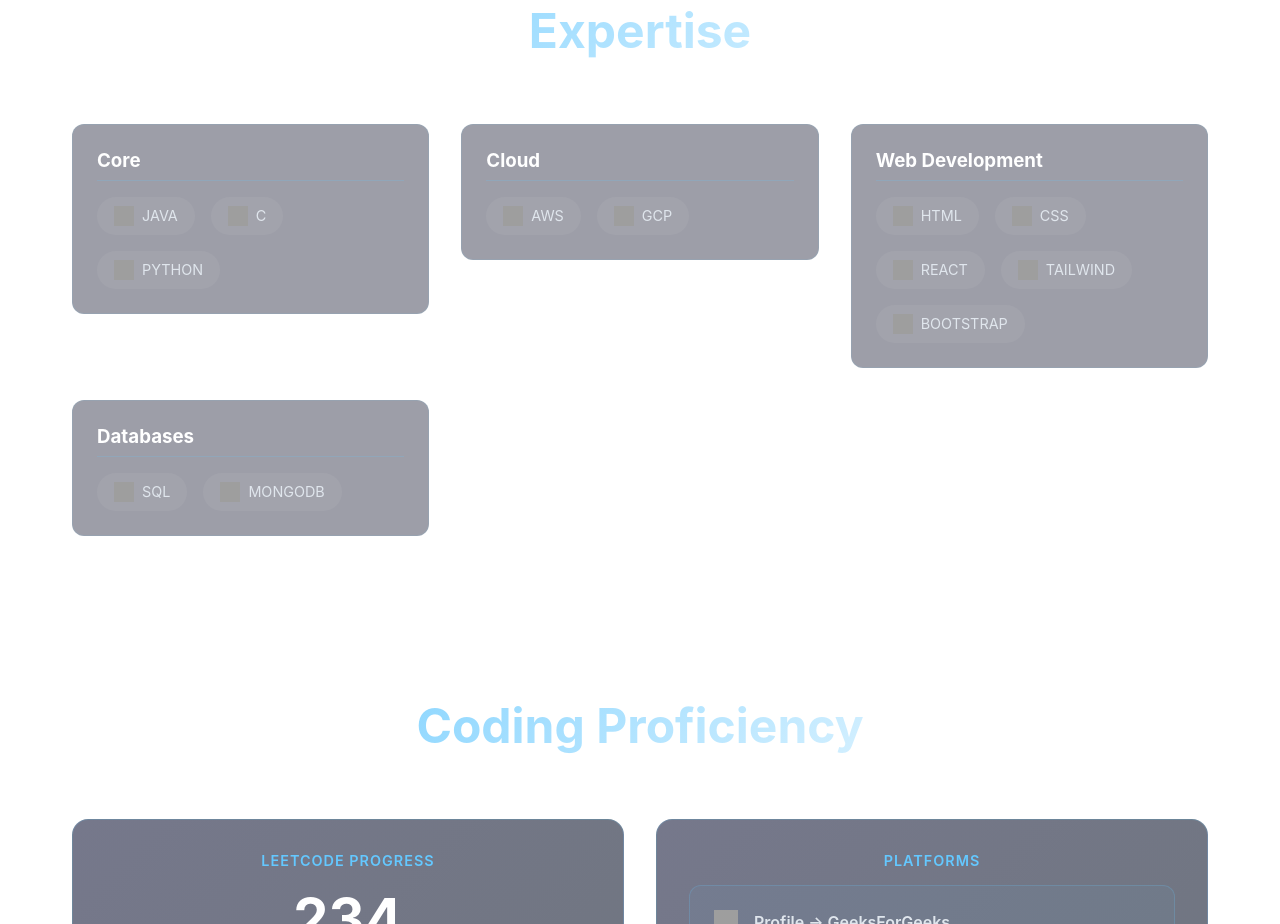
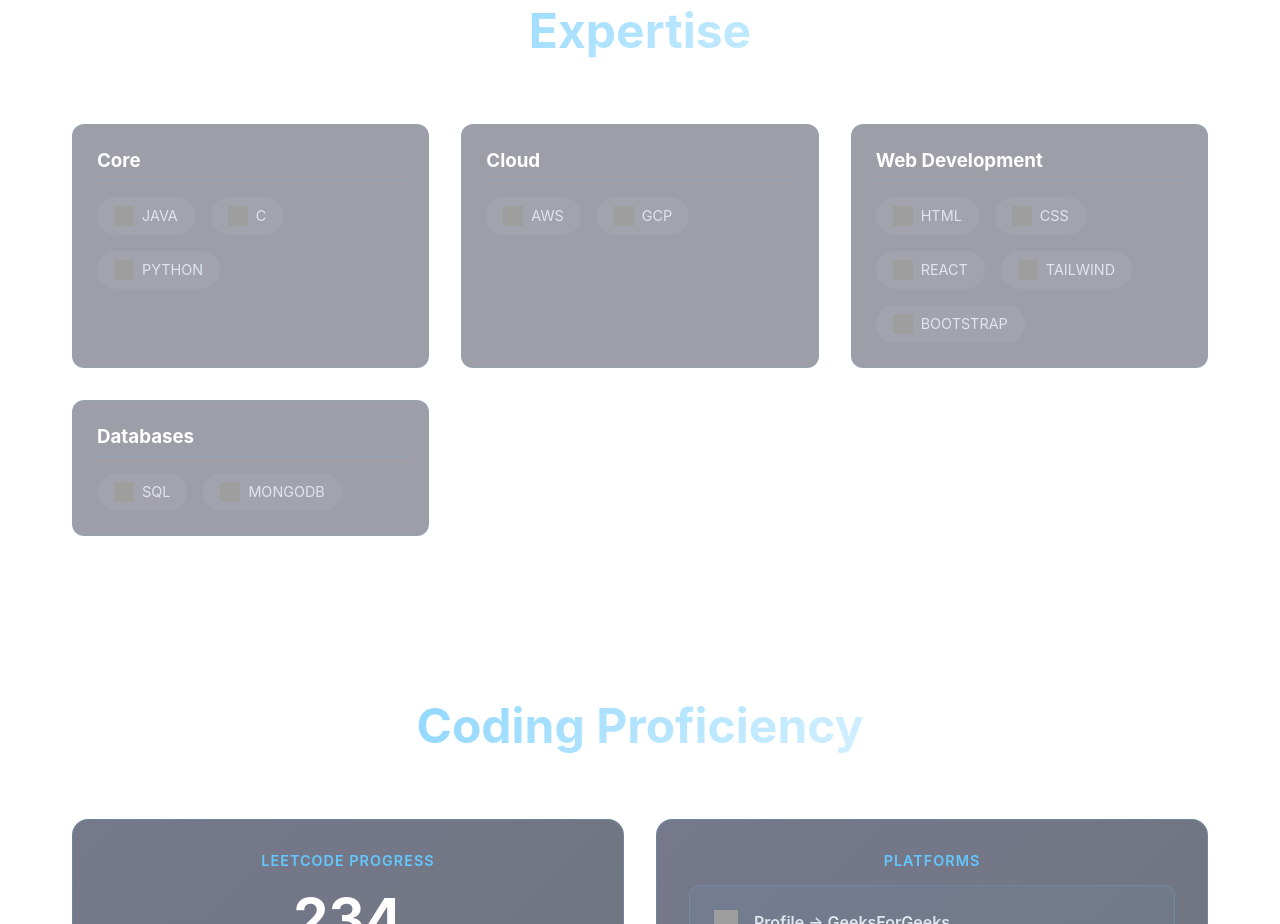
Before and after one commit to abishekhariharan076/Portfolio, a React (Vite) app: page / in a window 1280 px wide. Shown: the part 2440-3364 px from the top of the page. Built offline with nearby package versions, Linux system fonts and the light colour scheme; no server answers; grey boxes are pictures that could not be loaded.

Commit message:
style: uniform expertise cards layout

```diff
--- a/src/App.css
+++ b/src/App.css
@@ -50,7 +50,7 @@
   display: grid;
   grid-template-columns: repeat(auto-fit, minmax(280px, 1fr));
   gap: 2rem;
-  align-items: start;
+  align-items: stretch;
 }
 
 .platform-box {
@@ -70,6 +70,9 @@
   padding: 1.5rem;
   border: 1px solid rgba(100, 200, 255, 0.1);
   text-align: left;
+  display: flex;
+  flex-direction: column;
+  height: 100%;
 }
 
 .skill-category h3 {
```
